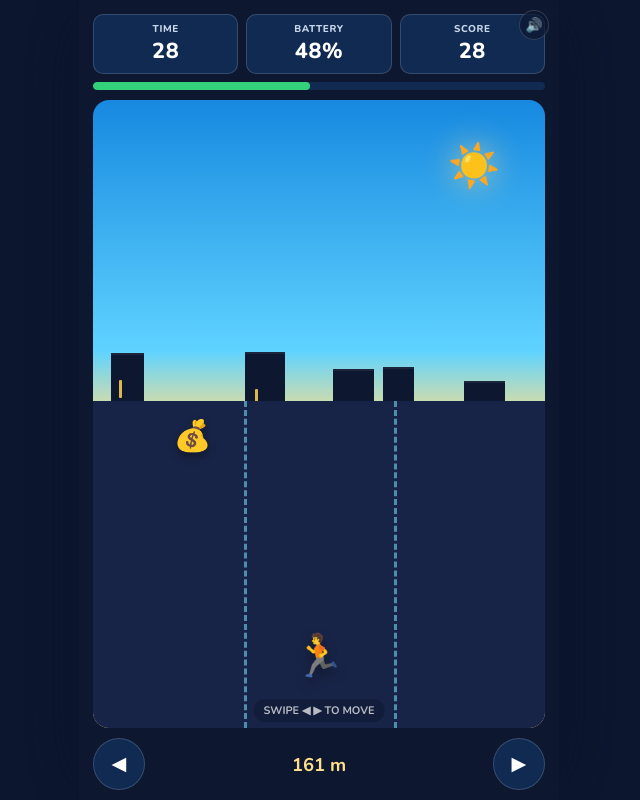
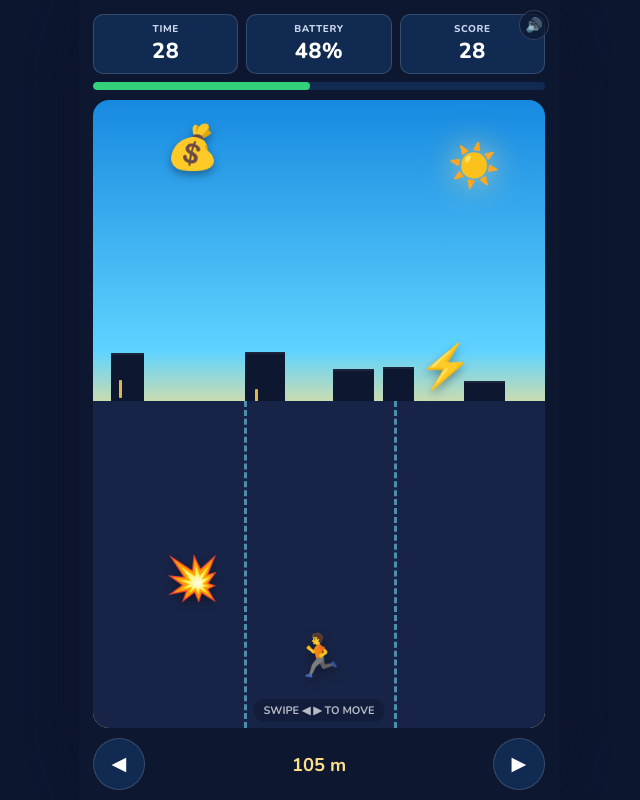
Before and after one commit to jacquesvermak/battery-run, a plain HTML site: page index.html in a window 1280 px wide. Both pictures are taken after a click on the button "▶ START RUN". Shown: the whole page, without its empty margins (321-961 px from the left). Drawn offline with nearby package versions, Linux system fonts and the light colour scheme.

Commit message:
Bigger falling icons, slower overall pace
- .item font-size 1.9rem -> 2.7rem
- BASE_SPEED 55->36, SPEED_GAIN 1.85->1.1, MILESTONE_BUMP 8->5
- fall-rate multiplier 1.15->0.8 (items take longer to reach the runner)
- spawn interval 0.95-0.42s -> 1.15-0.55s (less frequent)
- HIT_TOLERANCE 7->8 to match the bigger icon size

Verified with the jsdom harness: a "smart" bot run completes the full 30s
clean (1,715m/48 batteries/206 energy/8,472 score, no errors), down from a
~2,481m ceiling before — meaningfully slower as intended.

```diff
--- a/game.js
+++ b/game.js
@@ -11,12 +11,12 @@
 
   var ROUND_SECONDS = 30;
   var LANE_X = [22, 50, 78]; // percent, left/center/right lane centers
-  var BASE_SPEED = 55;       // starting m/s-equivalent
-  var SPEED_GAIN = 1.85;     // per elapsed second
-  var MILESTONE_BUMP = 8;    // instant speed jump on crossing a milestone
+  var BASE_SPEED = 36;       // starting m/s-equivalent
+  var SPEED_GAIN = 1.1;      // per elapsed second
+  var MILESTONE_BUMP = 5;    // instant speed jump on crossing a milestone
   var MILESTONES = [500, 1000, 2000];
   var RUNNER_ROW = 82;       // percent-of-world where collisions resolve
-  var HIT_TOLERANCE = 7;
+  var HIT_TOLERANCE = 8;
 
   var ITEM_TYPES = {
     solar:   { emoji:"☀️", kind:"good", score:18, battery: 7  },
@@ -213,10 +213,10 @@
     spawnTimer -= dt;
     if(spawnTimer <= 0){
       spawnItem();
-      spawnTimer = Math.max(0.42, 0.95 - state.elapsed * 0.014);
+      spawnTimer = Math.max(0.55, 1.15 - state.elapsed * 0.010);
     }
 
-    var fallRate = speed * 1.15; // percent-of-world-height per second
+    var fallRate = speed * 0.8; // percent-of-world-height per second
     var runnerLane = state.lane;
     Array.prototype.slice.call(itemsEl.querySelectorAll(".item")).forEach(function(el){
       var y = parseFloat(el.dataset.y) + fallRate * dt;
--- a/infrastructure/apps/sz-battery-run-game/values.yaml
+++ b/infrastructure/apps/sz-battery-run-game/values.yaml
@@ -9,7 +9,7 @@
 
 image:
   repository: harbor.qa.stagezero.co.za/library/sz-battery-run-game
-  tag: "no-cache"
+  tag: "bigger-slower"
   pullPolicy: Always
 
 imagePullSecrets: []
--- a/style.css
+++ b/style.css
@@ -235,7 +235,7 @@ h1 strong{color:var(--accent-2);}
 
 .item{
   position:absolute;z-index:4;
-  font-size:1.9rem;
+  font-size:2.7rem;
   transform:translate(-50%,-50%);
   filter:drop-shadow(0 4px 4px rgba(0,0,0,0.35));
 }
```
